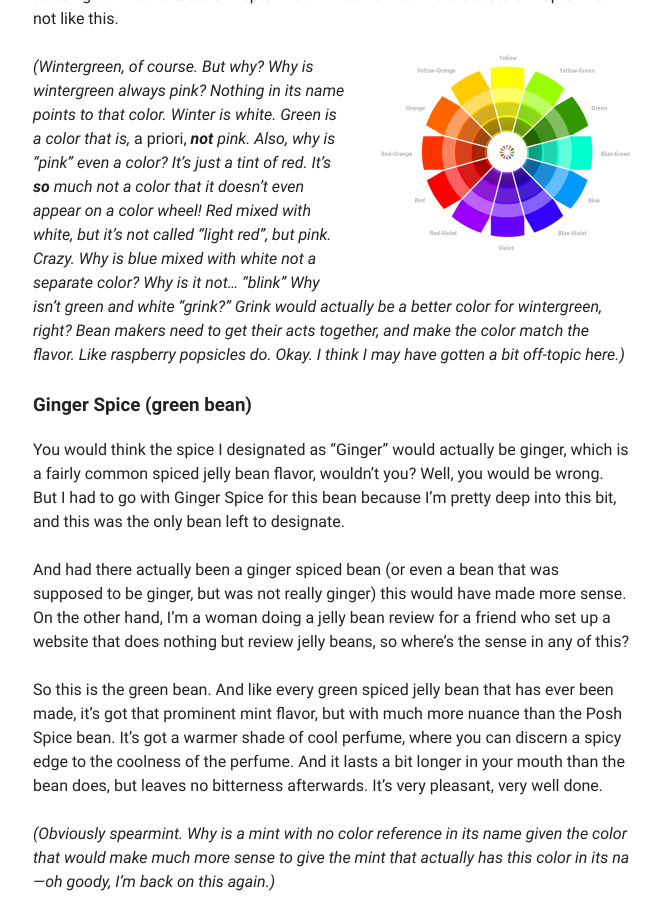
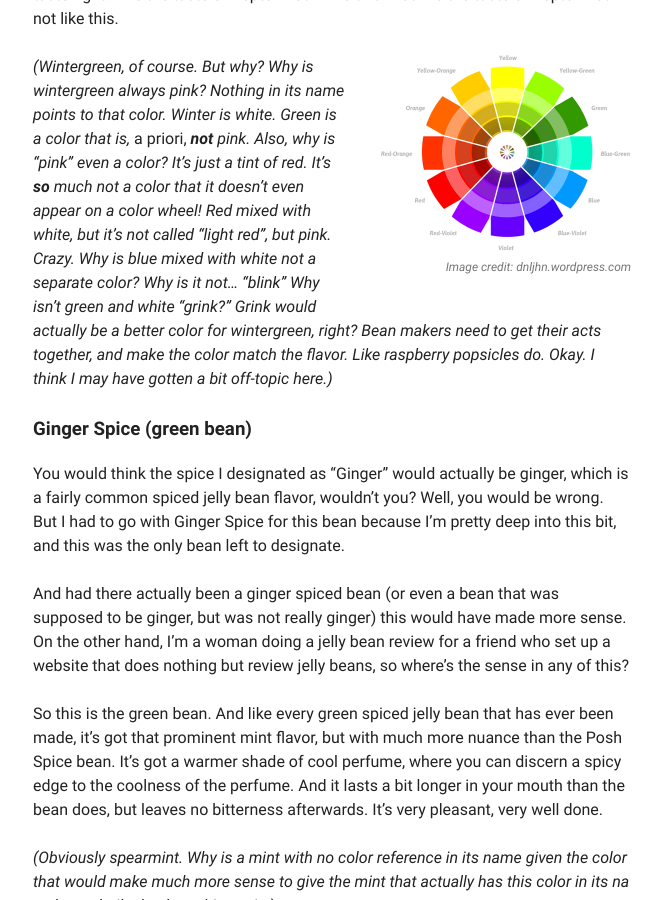
Before and after one commit to Scotchester/jellybeans, a Jekyll site: the page built from _posts/2020-04-11-just-born-spice-beans.md, in a window 1280 px wide and 900 px high, scrolled down 5957 px. Shown: the whole window, without its empty margins (469-1131 px from the left). Built offline with Jekyll 4.4.1, drawn with Linux system fonts in a browser that asks for light colours.

Commit message:
Add attribution to color wheel image

```diff
--- a/_posts/2020-04-11-just-born-spice-beans.md
+++ b/_posts/2020-04-11-just-born-spice-beans.md
@@ -242,6 +242,9 @@ Not like the taste of Pepto? You’ll not like this.
 <figure class="packaging-image packaging-image-float">
     <img src="{{ site.url }}/static/img/just-born-spice_color-wheel.png"
          alt="A color wheel diagram">
+    <figcaption class="packaging-image-attribution">
+        Image credit: dnljhn.wordpress.com
+    </figcaption>
 </figure>
 
 _(Wintergreen, of course. But why? Why is wintergreen always pink?
```
